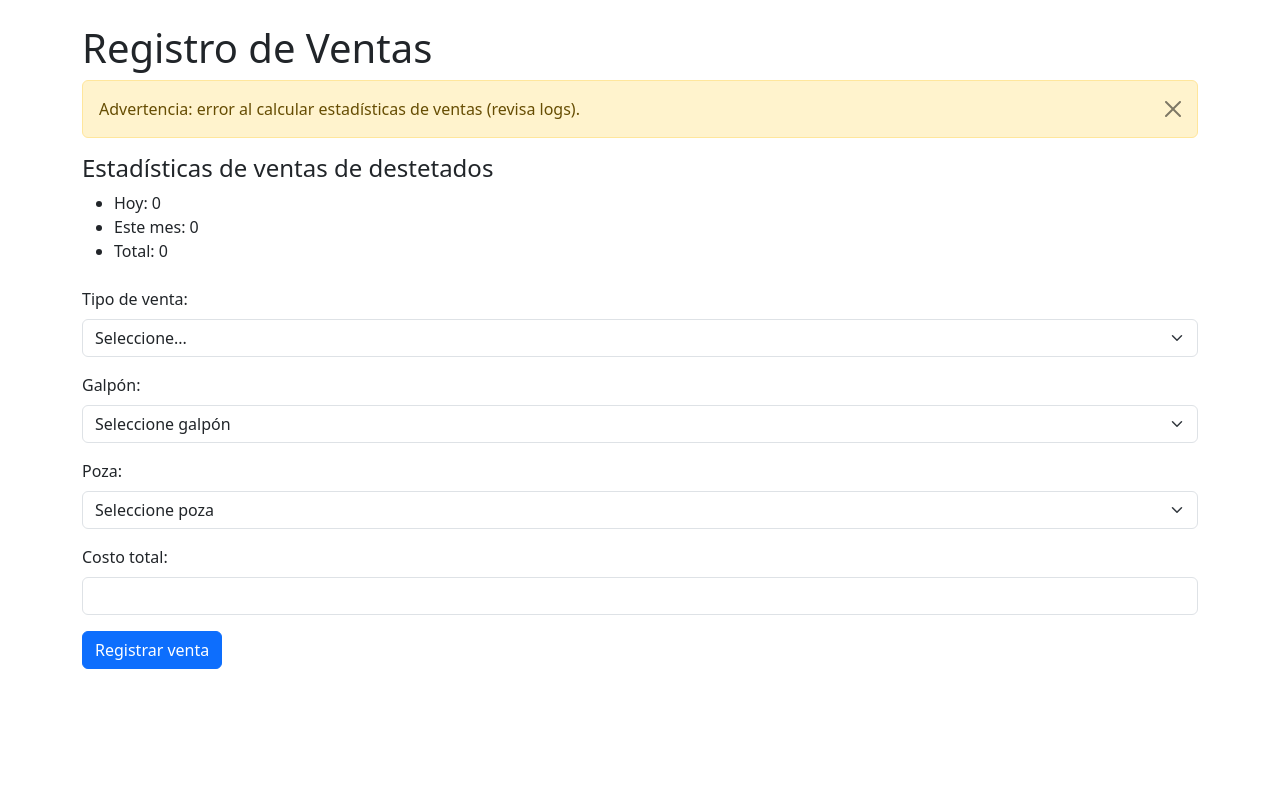
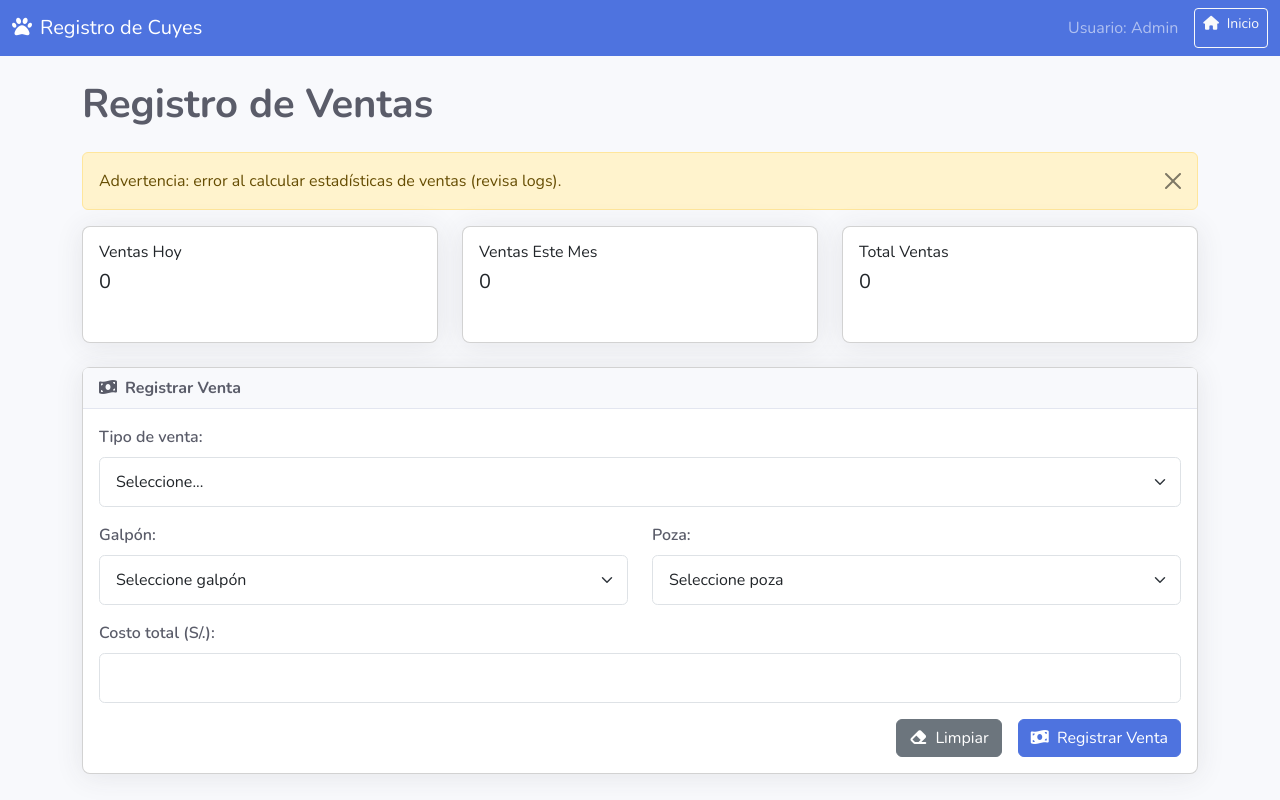
Before and after one commit to Javh9/registro-cuyes, a Flask app: page /ventas in a window 1280 px wide. Run offline with Flask 3, Linux system fonts and the light colour scheme; data that the repository does not hold is empty; some libraries are stand-ins or nearby versions.

Commit message:
ya funciono volvinedo a la interfaces ojala no se dañe

```diff
--- a/templates/ventas_unificado.html
+++ b/templates/ventas_unificado.html
@@ -2,38 +2,109 @@
 <html lang="es">
 <head>
     <meta charset="UTF-8">
-    <title>Registro de Ventas</title>
-    <link rel="stylesheet" href="{{ url_for('static', filename='css/bootstrap.min.css') }}">
-    <script src="{{ url_for('static', filename='js/bootstrap.bundle.min.js') }}"></script>
+    <meta name="viewport" content="width=device-width, initial-scale=1.0">
+    <title>Registro de Ventas - Sistema de Cuyes</title>
+    <link href="https://cdn.jsdelivr.net/npm/bootstrap@5.3.0/dist/css/bootstrap.min.css" rel="stylesheet">
+    <link rel="stylesheet" href="https://cdnjs.cloudflare.com/ajax/libs/font-awesome/6.4.0/css/all.min.css">
+    <link href="https://fonts.googleapis.com/css2?family=Nunito:wght@400;600;700&display=swap" rel="stylesheet">
+    <style>
+        :root {
+            --primary: #4e73df;
+            --success: #1cc88a;
+            --info: #36b9cc;
+            --warning: #f6c23e;
+            --danger: #e74a3b;
+            --dark: #5a5c69;
+        }
+        body {
+            font-family: 'Nunito', sans-serif;
+            background-color: #f8f9fc;
+        }
+        .card {
+            border-radius: 0.5rem;
+            box-shadow: 0 0.15rem 1.75rem rgba(58, 59, 69, 0.1);
+            margin-bottom: 1.5rem;
+        }
+        .card-header {
+            background-color: #f8f9fc;
+            border-bottom: 1px solid #e3e6f0;
+            font-weight: bold;
+            color: var(--dark);
+        }
+        .btn-primary { background-color: var(--primary); border-color: var(--primary); }
+        .btn-primary:hover { background-color: #2e59d9; border-color: #2e59d9; }
+        .btn-danger { background-color: var(--danger); border-color: var(--danger); }
+        .btn-danger:hover { background-color: #c53030; border-color: #c53030; }
+        .form-label { font-weight: 600; color: var(--dark); }
+        .form-control, .form-select { border-radius: 0.35rem; padding: 0.75rem 1rem; }
+        .page-title { font-weight: 700; margin-bottom: 1.5rem; color: var(--dark); }
+    </style>
 </head>
 <body>
+
+<nav class="navbar navbar-expand-lg navbar-dark" style="background: var(--primary);">
+    <div class="container-fluid">
+        <a class="navbar-brand" href="{{ url_for('index') }}">
+            <i class="fas fa-paw me-2"></i>Registro de Cuyes
+        </a>
+        <div class="d-flex">
+            <span class="navbar-text me-3">Usuario: Admin</span>
+            <a href="{{ url_for('index') }}" class="btn btn-outline-light btn-sm">
+                <i class="fas fa-home me-1"></i> Inicio
+            </a>
+        </div>
+    </div>
+</nav>
+
 <div class="container mt-4">
-
-    <h1>Registro de Ventas</h1>
+    <h1 class="page-title">Registro de Ventas</h1>
 
     <!-- Mensajes flash -->
     {% with messages = get_flashed_messages(with_categories=true) %}
         {% if messages %}
             {% for category, message in messages %}
-          <div class="alert alert-{{ category }} alert-dismissible fade show" role="alert">
+                <div class="alert alert-{{ 'danger' if category=='error' else category }} alert-dismissible fade show" role="alert">
                     {{ message }}
-              <button type="button" class="btn-close" data-bs-dismiss="alert" aria-label="Close"></button>
+                    <button type="button" class="btn-close" data-bs-dismiss="alert"></button>
                 </div>
             {% endfor %}
         {% endif %}
     {% endwith %}
 
     <!-- Estadísticas -->
-    <div class="mb-4">
-        <h4>Estadísticas de ventas de destetados</h4>
-        <ul>
-            <li>Hoy: {{ ventas_destetados_hoy }}</li>
-            <li>Este mes: {{ ventas_destetados_mes }}</li>
-            <li>Total: {{ total_ventas_destetados }}</li>
-        </ul>
+    <div class="row mb-4">
+        <div class="col-md-4">
+            <div class="card border-left-success h-100">
+                <div class="card-body">
+                    <h6>Ventas Hoy</h6>
+                    <div class="h5">{{ ventas_destetados_hoy }}</div>
+                </div>
+            </div>
+        </div>
+        <div class="col-md-4">
+            <div class="card border-left-info h-100">
+                <div class="card-body">
+                    <h6>Ventas Este Mes</h6>
+                    <div class="h5">{{ ventas_destetados_mes }}</div>
+                </div>
+            </div>
+        </div>
+        <div class="col-md-4">
+            <div class="card border-left-dark h-100">
+                <div class="card-body">
+                    <h6>Total Ventas</h6>
+                    <div class="h5">{{ total_ventas_destetados }}</div>
+                </div>
+            </div>
+        </div>
     </div>
 
-    <!-- Formulario de venta -->
+    <!-- Formulario de Ventas -->
+    <div class="card">
+        <div class="card-header">
+            <i class="fas fa-money-bill-wave me-2"></i>Registrar Venta
+        </div>
+        <div class="card-body">
             <form method="POST" action="{{ url_for('ventas') }}">
                 <div class="mb-3">
                     <label for="tipo_venta" class="form-label">Tipo de venta:</label>
@@ -44,7 +115,8 @@
                     </select>
                 </div>
 
-        <div class="mb-3">
+                <div class="row mb-3">
+                    <div class="col-md-6">
                         <label for="galpon" class="form-label">Galpón:</label>
                         <select id="galpon" name="galpon" class="form-select" required>
                             <option value="">Seleccione galpón</option>
@@ -53,8 +125,7 @@
                             {% endfor %}
                         </select>
                     </div>
-
-        <div class="mb-3">
+                    <div class="col-md-6">
                         <label for="poza" class="form-label">Poza:</label>
                         <select id="poza" name="poza" class="form-select" required>
                             <option value="">Seleccione poza</option>
@@ -63,20 +134,23 @@
                             {% endfor %}
                         </select>
                     </div>
+                </div>
 
-        <!-- Destetados -->
+                <!-- Campos Destetados -->
                 <div id="destetados_fields" style="display:none;">
-            <div class="mb-3">
+                    <div class="row mb-3">
+                        <div class="col-md-6">
                             <label for="hembras_vendidas" class="form-label">Hembras vendidas:</label>
                             <input type="number" id="hembras_vendidas" name="hembras_vendidas" class="form-control" min="0" value="0">
                         </div>
-            <div class="mb-3">
+                        <div class="col-md-6">
                             <label for="machos_vendidos" class="form-label">Machos vendidos:</label>
                             <input type="number" id="machos_vendidos" name="machos_vendidos" class="form-control" min="0" value="0">
                         </div>
                     </div>
+                </div>
 
-        <!-- Descarte -->
+                <!-- Campos Descarte -->
                 <div id="descarte_fields" style="display:none;">
                     <div class="mb-3">
                         <label for="cuyes_vendidos" class="form-label">Cuyes vendidos:</label>
@@ -85,12 +159,21 @@
                 </div>
 
                 <div class="mb-3">
-            <label for="costo_venta" class="form-label">Costo total:</label>
-            <input type="number" step="0.01" min="0" id="costo_venta" name="costo_venta" class="form-control" required>
+                    <label for="costo_venta" class="form-label">Costo total (S/.):</label>
+                    <input type="number" step="0.01" id="costo_venta" name="costo_venta" class="form-control" min="0.01" required>
                 </div>
 
-        <button type="submit" class="btn btn-primary">Registrar venta</button>
+                <div class="d-grid gap-2 d-md-flex justify-content-md-end">
+                    <button type="reset" class="btn btn-secondary me-md-2">
+                        <i class="fas fa-eraser me-1"></i> Limpiar
+                    </button>
+                    <button type="submit" class="btn btn-primary">
+                        <i class="fas fa-money-bill-wave me-1"></i> Registrar Venta
+                    </button>
+                </div>
             </form>
+        </div>
+    </div>
 </div>
 
 <script>
@@ -101,5 +184,6 @@ function toggleFields() {
 }
 </script>
 
+<script src="https://cdn.jsdelivr.net/npm/bootstrap@5.3.0/dist/js/bootstrap.bundle.min.js"></script>
 </body>
 </html>
```
Lines whose indentation alone changed are shown as unchanged.
